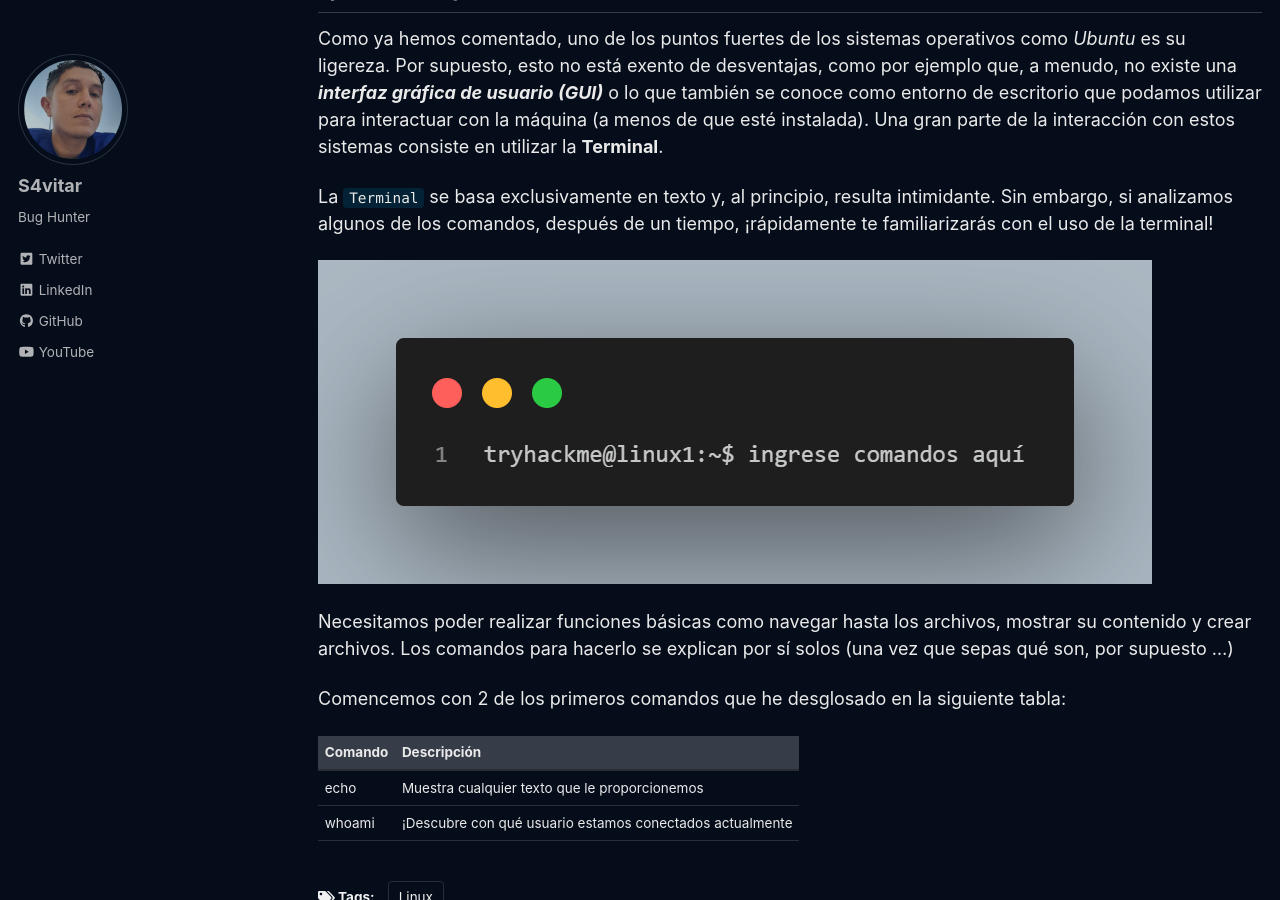
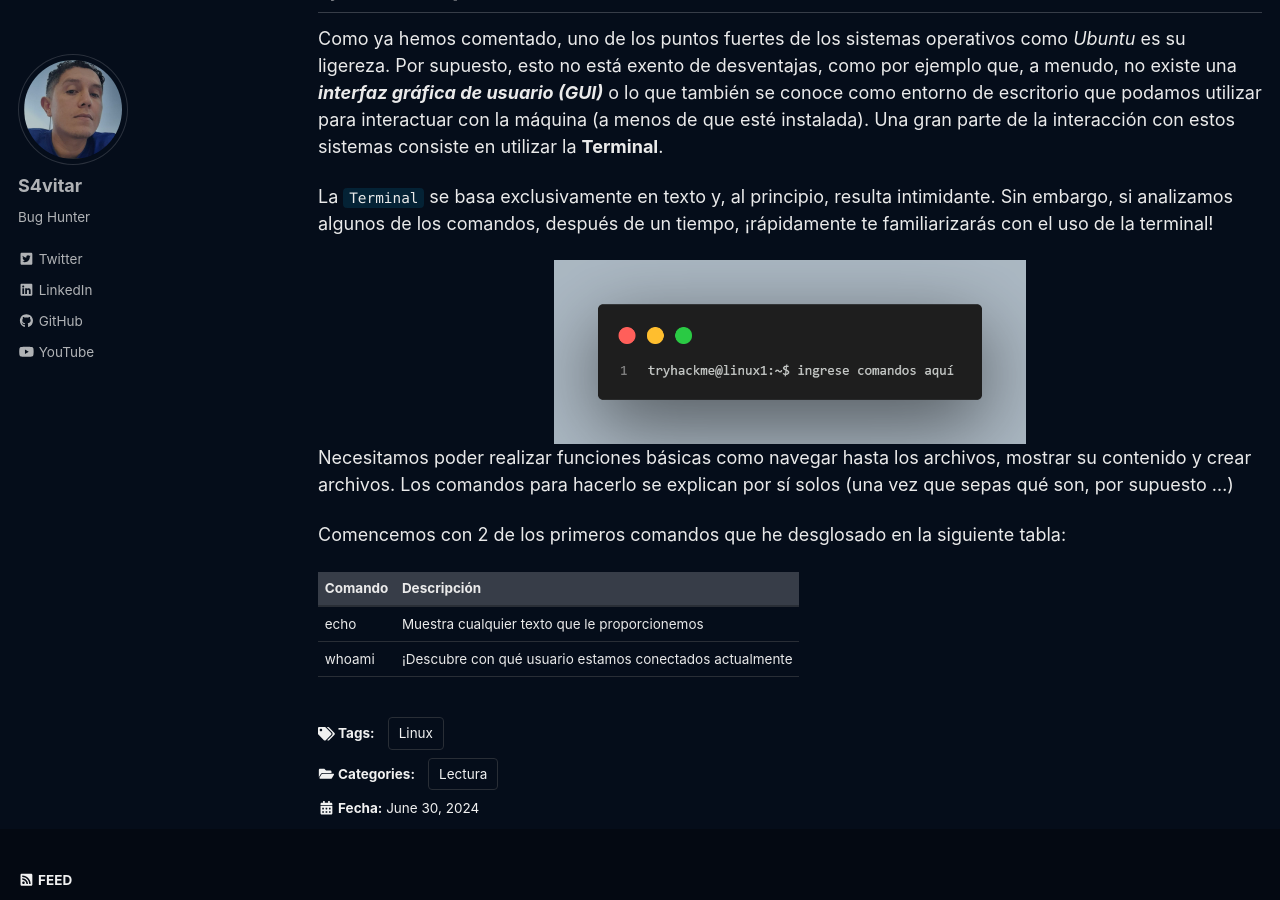
Before and after one commit to 4rleki-ing/TryH4ckm3.github.io, a Jekyll site: the page built from _posts/2024-03-21-Fundamentos-Linux-1.md, in a window 1280 px wide and 900 px high, scrolled down 3345 px. Built offline with Jekyll 4.4.1, drawn with Linux system fonts in a browser that asks for light colours; cached includes are drawn as plain includes; a script that is not in the unit is left out.

Commit message:
Update 2024-03-21-Fundamentos-Linux-1.md

```diff
--- a/_posts/2024-03-21-Fundamentos-Linux-1.md
+++ b/_posts/2024-03-21-Fundamentos-Linux-1.md
@@ -71,8 +71,9 @@ Por ahora, presione *Iniciar Máquina* donde podrá interactuar con su propia m
 Como ya hemos comentado, uno de los puntos fuertes de los sistemas operativos como *Ubuntu* es su ligereza. Por supuesto, esto no está exento de desventajas, como por ejemplo que, a menudo, no existe una ***interfaz gráfica de usuario (GUI)*** o lo que también se conoce como entorno de escritorio que podamos utilizar para interactuar con la máquina (a menos de que esté instalada). Una gran parte de la interacción con estos sistemas consiste en utilizar la **Terminal**.
 
 La `Terminal` se basa exclusivamente en texto y, al principio, resulta intimidante. Sin embargo, si analizamos algunos de los comandos, después de un tiempo, ¡rápidamente te familiarizarás con el uso de la terminal!
-
-![Comandos](https://4rleki-ing.github.io/TryH4ckm3.github.io/assets/images/Linux-1/Comandos.png)
+<center>
+  <img src="https://4rleki-ing.github.io/TryH4ckm3.github.io/assets/images/Linux-1/Comandos.png" width="50%">
+</center>
 
 Necesitamos poder realizar funciones básicas como navegar hasta los archivos, mostrar su contenido y crear archivos. Los comandos para hacerlo se explican por sí solos (una vez que sepas qué son, por supuesto ...)
 
```
